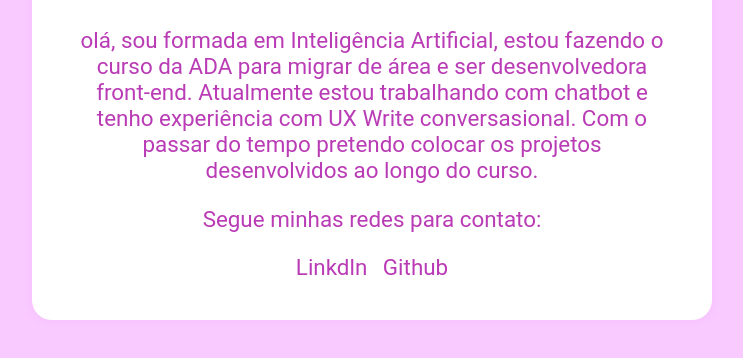
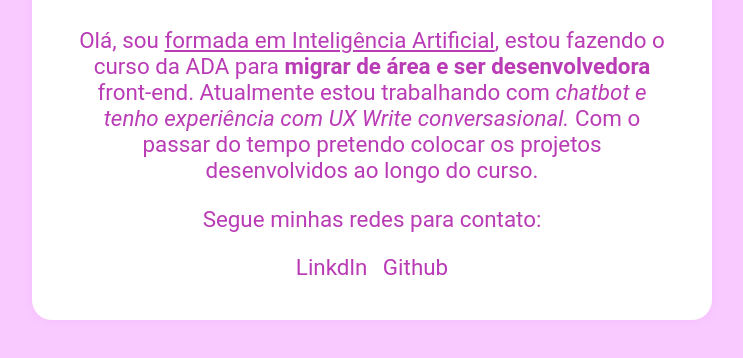
Before and after one commit to nessalive/Portfolio, a plain HTML site: page Portifolio/index.html in a window 1280 px wide. Shown: the part 384-742 px from the top of the page, without its empty margins (268-1011 px from the left). Drawn offline with Linux system fonts and the light colour scheme.

Commit message:
Ajustes de estilo.

```diff
--- a/Portifolio/index.html
+++ b/Portifolio/index.html
@@ -17,10 +17,10 @@
             <div class="caixaPrincipal">
                 <h1 class="nome">Vanessa Oliveira</h1>
                 <p class="me">
-                    olá, sou formada em Inteligência Artificial, estou fazendo o curso da
-                    ADA para migrar de área e ser desenvolvedora front-end. Atualmente
-                    estou trabalhando com chatbot e tenho experiência com UX Write
-                    conversasional. Com o passar do tempo pretendo colocar os projetos
+                    Olá, sou <u>formada em Inteligência Artificial</u>, estou fazendo o curso da
+                    ADA para <b>migrar de área e ser desenvolvedora</b> front-end. Atualmente
+                    estou trabalhando com <i>chatbot e tenho experiência com UX Write conversasional.</i>
+                    Com o passar do tempo pretendo colocar os projetos
                     desenvolvidos ao longo do curso.
                 </p>
                 <p class="titulo_redes">Segue minhas redes para contato:</p>
```
